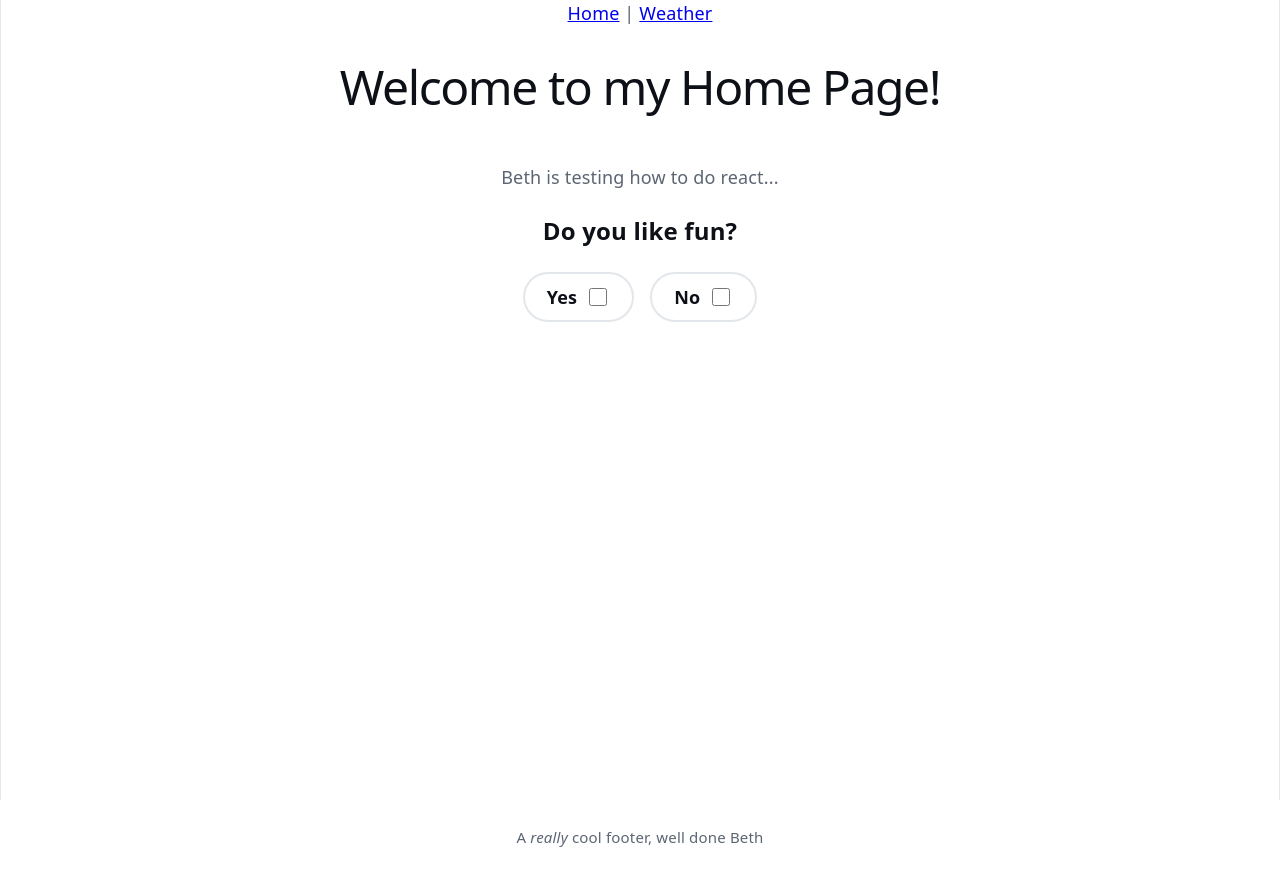
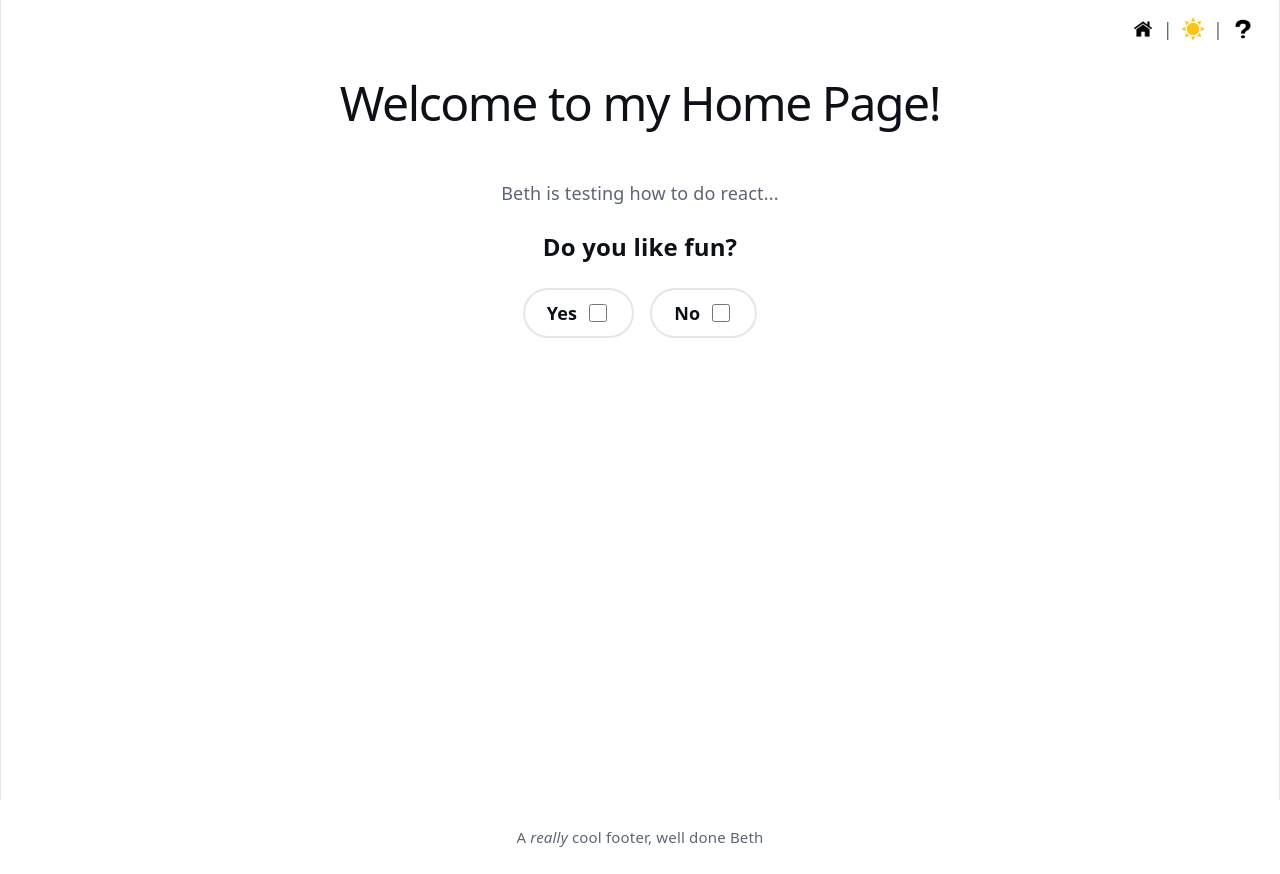
Before and after one commit to bethclarke-s/ns-met-office-weather, a React (Vite) app in the folder metoffice/: page / in a window 1280 px wide. Built offline with nearby package versions, Linux system fonts and the light colour scheme.

Commit message:
Nav bar stylized

```diff
--- a/metoffice/src/App.tsx
+++ b/metoffice/src/App.tsx
@@ -9,14 +9,14 @@ function App(): React.ReactElement {
   return <>
       <BrowserRouter>
         <nav>
-          <Link to="/">Home</Link> |{" "}
-          <Link to="/weather">Weather</Link>
+          <Link to="/"><img src="/home_icon.jpg" alt="Home"/></Link> |{" "}
+          <Link to="/weather"><img src="/sun_icon.png" alt="Weather"/></Link> |{" "}
+          <a target="_blank" href="https://www.wikipedia.com/wiki/Special:Random"><img src="/question_mark.png" alt="Surprise"/></a>
         </nav>
         <Routes>
           <Route path="/" element={<Home />} />
           <Route path="/weather" element={<Weather />} />
         </Routes>
-
       </BrowserRouter>
     </>;
 }
--- a/metoffice/src/Weather.tsx
+++ b/metoffice/src/Weather.tsx
@@ -20,7 +20,7 @@ function Weather() {
       const [region, weather_forecast] = await get_region_and_weather_from_postcode(postcode);
       console.log(region)
       //return `Success! The weather at ${postcode} at ${weather_forecast[0].time} is ${weather_forecast[0].weather_type}`;
-      return [region, weather_forecast]
+      return [region,  weather_forecast]
   /*  }
     catch {
       return "Invalid postcode! Please enter a postcode in the form 'XXX XXX'."
@@ -31,13 +31,13 @@ function Weather() {
   async function formHandler(event: React.FormEvent<HTMLFormElement>): Promise<void> {
 
     event.preventDefault(); // to stop the form refreshing the page when it submits
-    //const [region, weatherData] = await getForecast(postcode);
-    const weatherData = [
+    const [region, weatherData] = await getForecast(postcode);
+    /*const weatherData = [
       {time: '11:00', temperature: 19.99, weather_type: 'Sunny day', is_rainy: false},
       {time: '12:00', temperature: 21.67, weather_type: 'Sunny day', is_rainy: false},
       {time: '13:00', temperature: 22.69, weather_type: 'Partly cloudy (day)', is_rainy: false}
     ];
-    const region = "Test Region";
+    const region = "Test Region";*/
     setTableData(weatherData);
     setRegion(region);
 
--- a/metoffice/src/index.css
+++ b/metoffice/src/index.css
@@ -78,6 +78,21 @@ body {
   text-align: center;
   background: var(--bg);
   border-inline: 1px solid var(--border);
+}
+
+nav {
+  display: flex;
+  align-items: center;
+  justify-content: right;
+  gap: 8px;
+  padding-top: 16px;
+}
+
+nav img {
+  display: block;
+  height: 24px;
+  aspect-ratio: 1;
+  object-fit: contain;
 }
 
 /* ---------------------------------------------------------------
```
Also changed, not shown: metoffice/public/home_icon.jpg (added), metoffice/public/question_mark.png (added).
